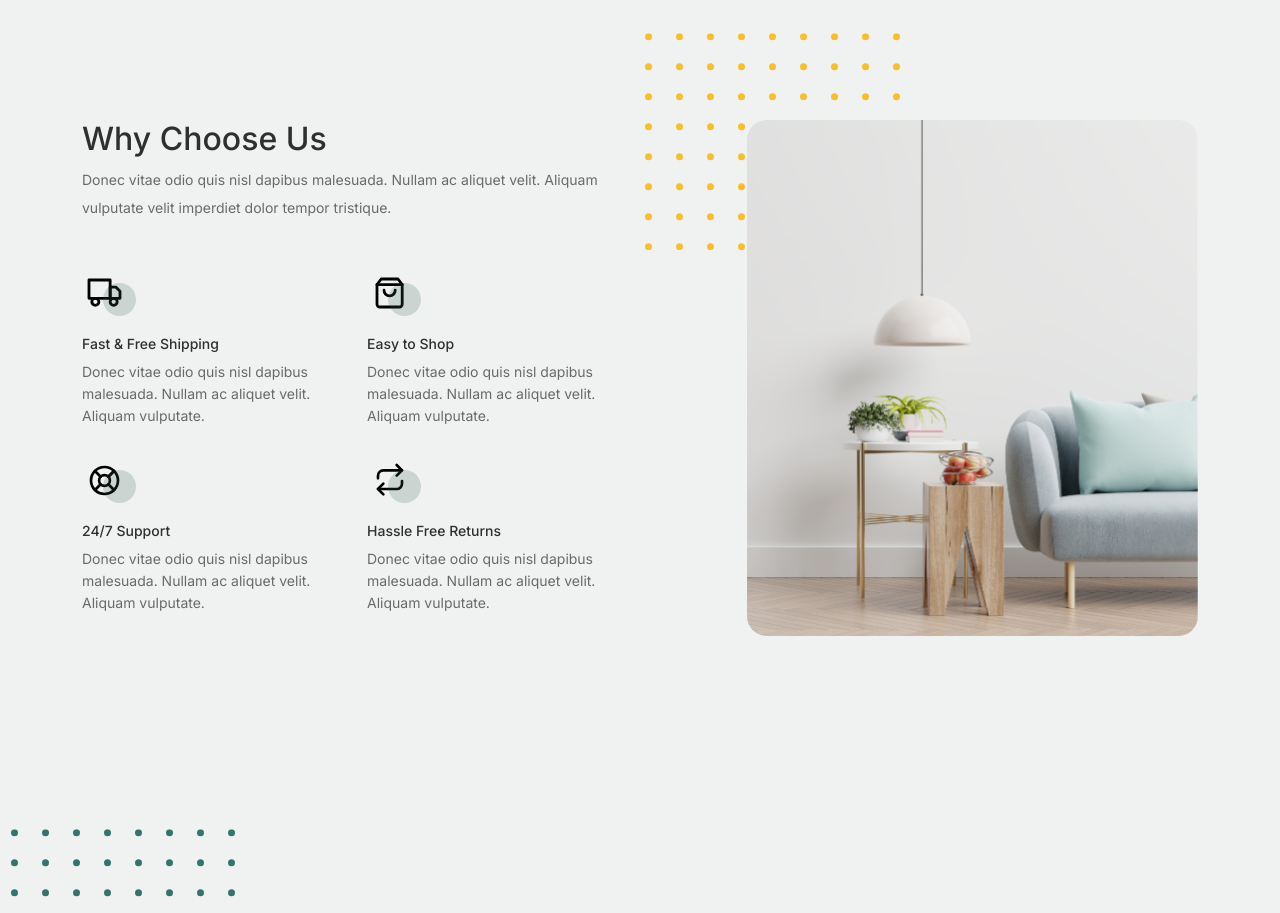
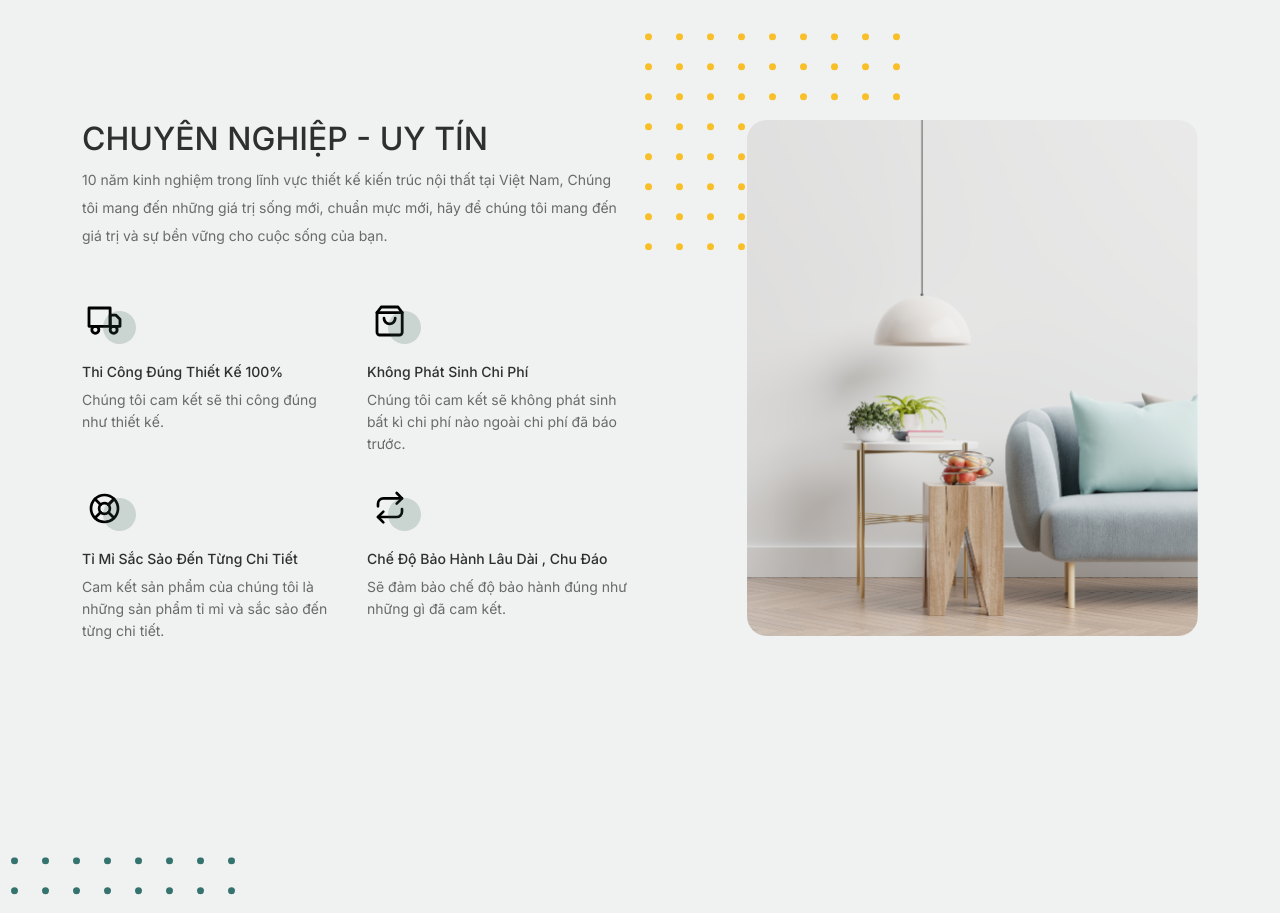
Before and after one commit to bunpro1910/nguyentienphat, a website: page index.html in a window 1280 px wide. Shown: the part 1140-2053 px from the top of the page. Drawn offline with Linux system fonts and the light colour scheme.

Commit message:
Update index.html

```diff
--- a/index.html
+++ b/index.html
@@ -144,8 +144,8 @@
 			<div class="container">
 				<div class="row justify-content-between">
 					<div class="col-lg-6">
-						<h2 class="section-title">Why Choose Us</h2>
-						<p>Donec vitae odio quis nisl dapibus malesuada. Nullam ac aliquet velit. Aliquam vulputate velit imperdiet dolor tempor tristique.</p>
+						<h2 class="section-title">CHUYÊN NGHIỆP - UY TÍN</h2>
+						<p>10 năm kinh nghiệm trong lĩnh vực thiết kế kiến trúc nội thất tại Việt Nam, Chúng tôi mang đến những giá trị sống mới, chuẩn mực mới, hãy để chúng tôi mang đến giá trị và sự bền vững cho cuộc sống của bạn.</p>
 
 						<div class="row my-5">
 							<div class="col-6 col-md-6">
@@ -153,8 +153,8 @@
 									<div class="icon">
 										<img src="images/truck.svg" alt="Image" class="imf-fluid">
 									</div>
-									<h3>Fast &amp; Free Shipping</h3>
-									<p>Donec vitae odio quis nisl dapibus malesuada. Nullam ac aliquet velit. Aliquam vulputate.</p>
+									<h3>Thi Công Đúng Thiết Kế 100%</h3>
+									<p>Chúng tôi cam kết sẽ thi công đúng như thiết kế.</p>
 								</div>
 							</div>
 
@@ -163,8 +163,8 @@
 									<div class="icon">
 										<img src="images/bag.svg" alt="Image" class="imf-fluid">
 									</div>
-									<h3>Easy to Shop</h3>
-									<p>Donec vitae odio quis nisl dapibus malesuada. Nullam ac aliquet velit. Aliquam vulputate.</p>
+									<h3>Không Phát Sinh Chi Phí</h3>
+									<p>Chúng tôi cam kết sẽ không phát sinh bất kì chi phí nào ngoài chi phí đã báo trước.</p>
 								</div>
 							</div>
 
@@ -173,8 +173,8 @@
 									<div class="icon">
 										<img src="images/support.svg" alt="Image" class="imf-fluid">
 									</div>
-									<h3>24/7 Support</h3>
-									<p>Donec vitae odio quis nisl dapibus malesuada. Nullam ac aliquet velit. Aliquam vulputate.</p>
+									<h3>Tỉ Mỉ Sắc Sảo Đến Từng Chi Tiết</h3>
+									<p>Cam kết sản phẩm của chúng tôi là những sản phẩm tỉ mỉ và sắc sảo đến từng chi tiết.</p>
 								</div>
 							</div>
 
@@ -183,8 +183,8 @@
 									<div class="icon">
 										<img src="images/return.svg" alt="Image" class="imf-fluid">
 									</div>
-									<h3>Hassle Free Returns</h3>
-									<p>Donec vitae odio quis nisl dapibus malesuada. Nullam ac aliquet velit. Aliquam vulputate.</p>
+									<h3>Chế Độ Bảo Hành Lâu Dài , Chu Đáo</h3>
+									<p>Sẽ đảm bảo chế độ bảo hành đúng như những gì đã cam kết.</p>
 								</div>
 							</div>
 
```
